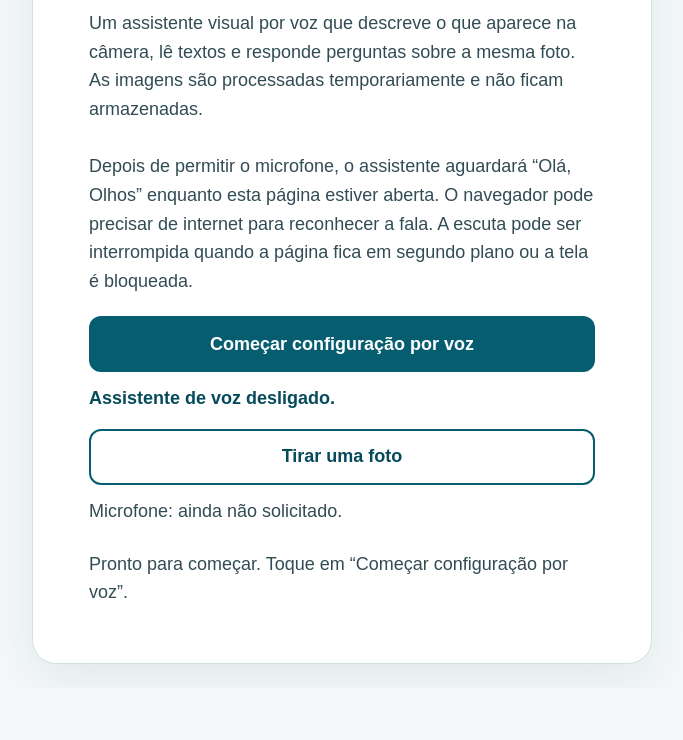
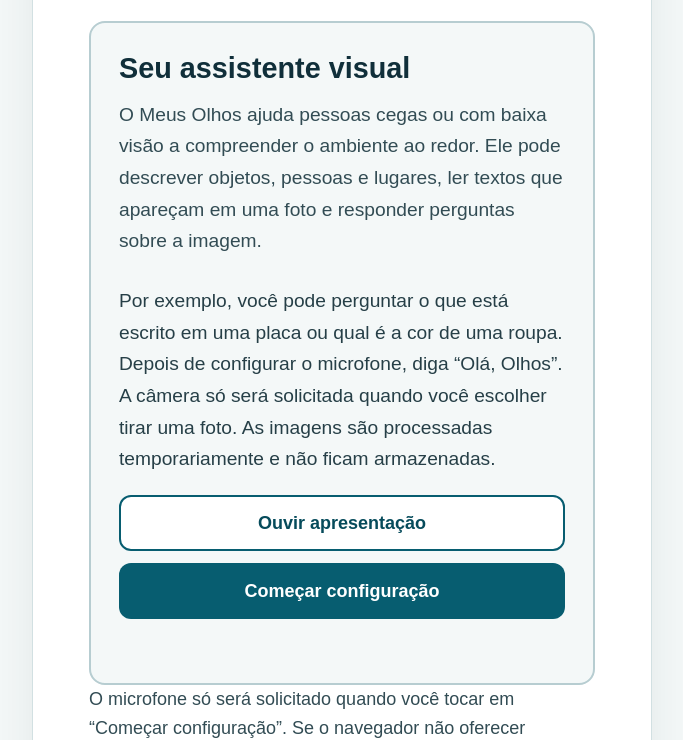
Before and after one commit to joaopedropedriquinho-cmd/olhos, a plain HTML site: page user/index.html in a window 1280 px wide. Shown: the part 212-952 px from the top of the page, without its empty margins (298-981 px from the left). Before the commit the page ends 900 px from the top, so only its background shows below. Drawn offline with Linux system fonts and the light colour scheme.

Commit message:
feat: adicionar apresentação inicial acessível

```diff
--- a/user/app.js
+++ b/user/app.js
@@ -3,6 +3,8 @@
   const VOICE_PREFERENCE_KEY = "meusOlhos.voiceEnabled";
   const DESCRIPTION_URL = "/api/ai/analyze";
   const QUESTION_URL = "/api/ai/ask-image";
+  const INTRODUCTION =
+    "Olá! Bem-vindo ao Meus Olhos, seu assistente visual. Eu posso ajudar você a entender o que está ao seu redor. Posso tirar uma foto e descrever objetos, pessoas e ambientes, ler textos que apareçam na imagem e responder perguntas sobre aquilo que você fotografou. Por exemplo, você pode perguntar o que está escrito em uma placa ou qual é a cor de uma roupa. Para começar, precisamos configurar o acesso ao microfone e à câmera. Depois, basta dizer: Olá, Olhos. Eu vou orientar você durante todo o processo.";
   const SpeechRecognition =
     window.SpeechRecognition || window.webkitSpeechRecognition;
 
@@ -22,6 +24,8 @@
   });
 
   const elements = {
+    listenIntroduction: document.getElementById("listen-introduction"),
+    introductionStatus: document.getElementById("introduction-status"),
     setupVoice: document.getElementById("setup-voice"),
     voiceToggle: document.getElementById("voice-toggle"),
     voiceState: document.getElementById("voice-state"),
@@ -80,6 +84,7 @@
   let speechToken = 0;
   let speechContinuation = null;
   let lastAnalysisFailed = false;
+  let introductionPlaybackActive = false;
 
   const stateMessages = {
     [STATES.WAITING_WAKE]: "Aguardando “Olá, Olhos”.",
@@ -602,41 +607,28 @@
 
   async function refreshPermissionState() {
     const permission = await queryMicrophonePermission();
+    if (setupInProgress || voiceEnabled) {
+      return;
+    }
     if (permission === "granted") {
-      microphonePermissionGranted = true;
+      elements.permissionStatus.textContent =
+        "Microfone permitido. Toque em “Começar configuração” para iniciar a escuta.";
     } else if (permission === "denied") {
       microphonePermissionGranted = false;
       voiceEnabled = false;
-      storeVoicePreference(false);
+      elements.permissionStatus.textContent =
+        "Microfone bloqueado. Habilite a permissão nas configurações do navegador e toque em “Começar configuração” para tentar novamente.";
+      setFallback(elements.permissionStatus.textContent);
+      elements.setupVoice.textContent = "Tentar configuração novamente";
+      setState(STATES.NEEDS_SETUP, elements.permissionStatus.textContent);
+    } else {
+      elements.permissionStatus.textContent =
+        permission === "prompt"
+          ? "O acesso ao microfone só será solicitado quando você tocar em “Começar configuração”."
+          : "O estado da permissão não está disponível. O acesso só será solicitado quando você tocar em “Começar configuração”.";
     }
-
-    elements.permissionStatus.textContent =
-      permission === "unknown"
-        ? "O navegador não informa diretamente o estado da permissão do microfone."
-        : `Microfone: ${permission === "granted" ? "permitido" : permission === "denied" ? "negado" : "ainda não solicitado"}.`;
-
-    if (microphonePermissionGranted && SpeechRecognition) {
-      elements.setupVoice.hidden = true;
-      elements.voiceToggle.hidden = false;
-      elements.voiceToggle.textContent = voiceEnabled ? "Pausar escuta" : "Retomar escuta";
-      elements.voiceToggle.setAttribute("aria-pressed", String(voiceEnabled));
-      if (voiceEnabled) {
-        ensureRecognizer();
-        setRecognitionMode("wake");
-      } else {
-        setState(STATES.PAUSED);
-      }
-    } else {
-      elements.setupVoice.hidden = false;
-      elements.voiceToggle.hidden = true;
-      if (permission === "denied") {
-        elements.setupVoice.textContent = "Tentar configuração por voz novamente";
-        setFallback(
-          "O microfone está bloqueado. Habilite a permissão nas configurações do site no navegador e tente novamente."
-        );
-        setState(STATES.NEEDS_SETUP);
-      }
-    }
+    elements.setupVoice.hidden = false;
+    elements.voiceToggle.hidden = true;
   }
 
   async function requestMicrophonePermission() {
@@ -690,6 +682,11 @@
         "A voz do navegador não está disponível. Leia as instruções na tela para conceder acesso ao microfone.";
     }
 
+    if (introductionPlaybackActive) {
+      introductionPlaybackActive = false;
+      elements.introductionStatus.textContent =
+        "Apresentação interrompida para iniciar a configuração.";
+    }
     setupInProgress = true;
     elements.setupVoice.disabled = true;
     setFallback("");
@@ -713,7 +710,7 @@
       elements.setupVoice.hidden = true;
       setVoiceEnabled(true, { startListening: false });
       speak(
-        "Olá! Sou o Olhos, seu assistente visual. Posso ajudar você a entender o que está ao seu redor. Estou pronto e aguardando Olá, Olhos.",
+        "Configuração concluída. Estou aguardando você dizer “Olá, Olhos”.",
         () => setRecognitionMode("wake")
       );
     };
@@ -1411,22 +1408,27 @@
   }
 
   function initializeRecognitionPreference() {
-    try {
-      voiceEnabled = window.localStorage.getItem(VOICE_PREFERENCE_KEY) === "true";
-    } catch (error) {
-      voiceEnabled = false;
-    }
+    voiceEnabled = false;
+    microphonePermissionGranted = false;
     if (!SpeechRecognition) {
-      elements.setupVoice.textContent = "Reconhecimento de voz indisponível";
+      elements.setupVoice.textContent = "Começar configuração";
       setFallback(
         "Este navegador não oferece reconhecimento de voz. Você pode tirar ou escolher uma foto e digitar sua pergunta."
       );
       setState(STATES.NEEDS_SETUP);
-      return;
+    } else {
+      refreshPermissionState();
     }
-    refreshPermissionState();
   }
 
+  elements.listenIntroduction.addEventListener("click", () => {
+    introductionPlaybackActive = true;
+    elements.introductionStatus.textContent = "Reproduzindo a apresentação.";
+    speak(INTRODUCTION, () => {
+      introductionPlaybackActive = false;
+      elements.introductionStatus.textContent = "Apresentação concluída.";
+    });
+  });
   elements.setupVoice.addEventListener("click", beginMicrophoneSetup);
   elements.voiceToggle.addEventListener("click", onVoiceToggle);
   elements.openCamera.addEventListener("click", onCameraButton);
--- a/user/index.html
+++ b/user/index.html
@@ -19,22 +19,40 @@
       </a>
 
       <h1 id="page-title">Olá, Olhos</h1>
-      <p class="intro">
-        Um assistente visual por voz que descreve o que aparece na câmera,
-        lê textos e responde perguntas sobre a mesma foto. As imagens são
-        processadas temporariamente e não ficam armazenadas.
+      <section class="introduction" aria-labelledby="introduction-title">
+        <h2 id="introduction-title">Seu assistente visual</h2>
+        <p class="intro">
+          O Meus Olhos ajuda pessoas cegas ou com baixa visão a compreender o
+          ambiente ao redor. Ele pode descrever objetos, pessoas e lugares,
+          ler textos que apareçam em uma foto e responder perguntas sobre a
+          imagem.
+        </p>
+        <p class="intro-example">
+          Por exemplo, você pode perguntar o que está escrito em uma placa ou
+          qual é a cor de uma roupa. Depois de configurar o microfone, diga
+          “Olá, Olhos”. A câmera só será solicitada quando você escolher tirar
+          uma foto. As imagens são processadas temporariamente e não ficam
+          armazenadas.
+        </p>
+        <div class="introduction-controls">
+          <button id="listen-introduction" class="button button-secondary" type="button">
+            Ouvir apresentação
+          </button>
+          <button id="setup-voice" class="button button-primary" type="button">
+            Começar configuração
+          </button>
+        </div>
+        <p id="introduction-status" class="introduction-status" role="status" aria-live="polite"></p>
+      </section>
+
+      <p id="voice-explanation" class="voice-explanation">
+        O microfone só será solicitado quando você tocar em “Começar
+        configuração”. Se o navegador não oferecer reconhecimento de voz,
+        você ainda poderá tirar ou escolher uma foto e digitar perguntas. A
+        escuta pode ser interrompida quando a página fica em segundo plano ou
+        a tela é bloqueada.
       </p>
 
-      <p id="voice-explanation" class="voice-explanation">
-        Depois de permitir o microfone, o assistente aguardará “Olá, Olhos”
-        enquanto esta página estiver aberta. O navegador pode precisar de
-        internet para reconhecer a fala. A escuta pode ser interrompida quando
-        a página fica em segundo plano ou a tela é bloqueada.
-      </p>
-
-      <button id="setup-voice" class="button button-primary" type="button">
-        Começar configuração por voz
-      </button>
       <button id="voice-toggle" class="button button-primary" type="button" hidden>
         Pausar escuta
       </button>
@@ -132,7 +150,7 @@
       </section>
 
       <p id="status" class="status" role="status" aria-live="polite" aria-atomic="true">
-        Pronto para começar. Toque em “Começar configuração por voz”.
+        Leia ou ouça a apresentação e toque em “Começar configuração” quando quiser.
       </p>
       <p id="voice-status" class="visually-hidden" role="status" aria-live="assertive" aria-atomic="true"></p>
     </main>
--- a/user/styles.css
+++ b/user/styles.css
@@ -36,6 +36,48 @@
   box-shadow: 0 16px 48px rgb(20 47 56 / 8%);
 }
 
+.introduction {
+  margin-top: 24px;
+  padding: clamp(18px, 4vw, 28px);
+  border: 2px solid #b7cdd1;
+  border-radius: 16px;
+  background: #f4f8f8;
+}
+
+.introduction h2 {
+  margin: 0 0 12px;
+  color: #102f3a;
+  font-size: clamp(1.4rem, 5vw, 1.8rem);
+  line-height: 1.25;
+}
+
+.intro,
+.intro-example {
+  margin: 0;
+  color: #263f47;
+  font-size: 1.2rem;
+  line-height: 1.65;
+}
+
+.intro-example {
+  margin-top: 12px;
+}
+
+.introduction-controls {
+  display: grid;
+  gap: 12px;
+  margin-top: 20px;
+}
+
+.introduction-status {
+  min-height: 1.5em;
+  margin: 12px 0 0;
+  color: #064b5b;
+  font-size: 1rem;
+  font-weight: 700;
+  line-height: 1.5;
+}
+
 .brand {
   display: inline-flex;
   align-items: center;
@@ -66,7 +108,6 @@
   line-height: 1.12;
 }
 
-.intro,
 .photo-hint,
 .status,
 .voice-explanation,
```
